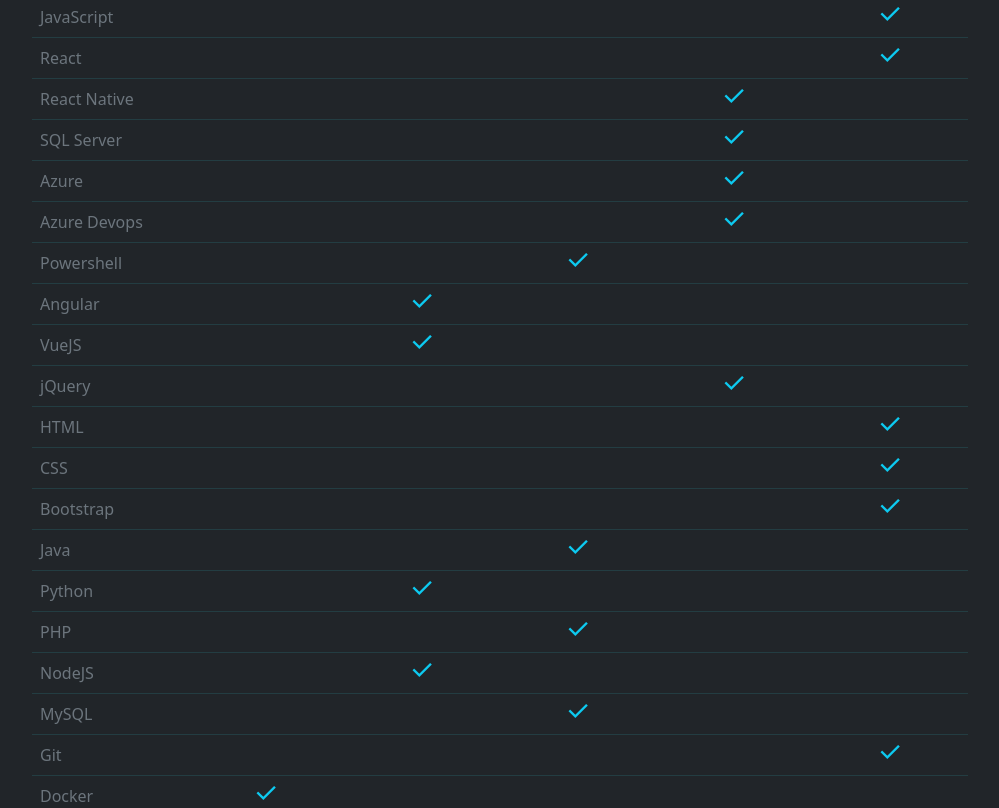
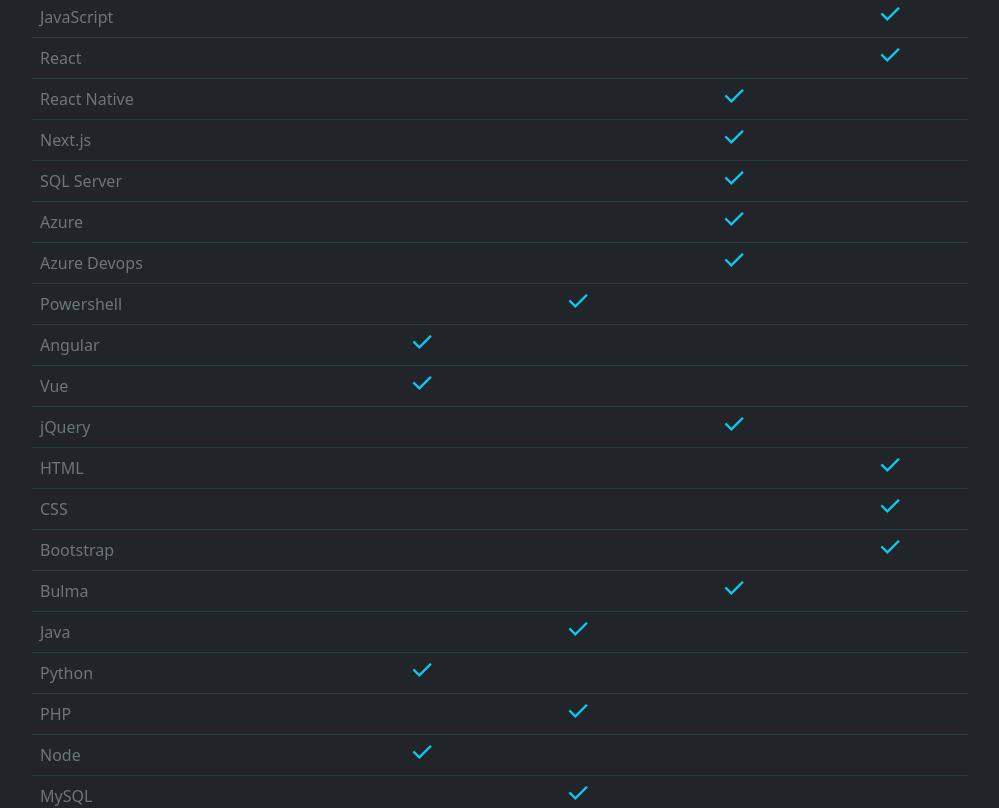
Before and after one commit to elnoor/noorr.net, a React (Create React App) app: page /skills in a window 1280 px wide. Shown: the part 320-1128 px from the top of the page, without its empty margins (140-1139 px from the left). Built offline with nearby package versions, Linux system fonts and the light colour scheme.

Commit message:
Update skillsData.js

```diff
--- a/src/pages/Skills/skillsData.js
+++ b/src/pages/Skills/skillsData.js
@@ -13,20 +13,22 @@
   ["JavaScript", SKILL_LEVEL.Pro],
   ["React", SKILL_LEVEL.Pro],
   ["React Native", SKILL_LEVEL.Skilled],
+  ["Next.js", SKILL_LEVEL.Skilled],
   ["SQL Server", SKILL_LEVEL.Skilled],
   ["Azure", SKILL_LEVEL.Skilled],
   ["Azure Devops", SKILL_LEVEL.Skilled],
   ["Powershell", SKILL_LEVEL.Intermediate],
   ["Angular", SKILL_LEVEL.Competent],
-  ["VueJS", SKILL_LEVEL.Competent],
+  ["Vue", SKILL_LEVEL.Competent],
   ["jQuery", SKILL_LEVEL.Skilled],
   ["HTML", SKILL_LEVEL.Pro],
   ["CSS", SKILL_LEVEL.Pro],
   ["Bootstrap", SKILL_LEVEL.Pro],
+  ["Bulma", SKILL_LEVEL.Skilled],
   ["Java", SKILL_LEVEL.Intermediate],
   ["Python", SKILL_LEVEL.Competent],
   ["PHP", SKILL_LEVEL.Intermediate],
-  ["NodeJS", SKILL_LEVEL.Competent],
+  ["Node", SKILL_LEVEL.Competent],
   ["MySQL", SKILL_LEVEL.Intermediate],
   ["Git", SKILL_LEVEL.Pro],
   ["Docker", SKILL_LEVEL.Beginner],
```
